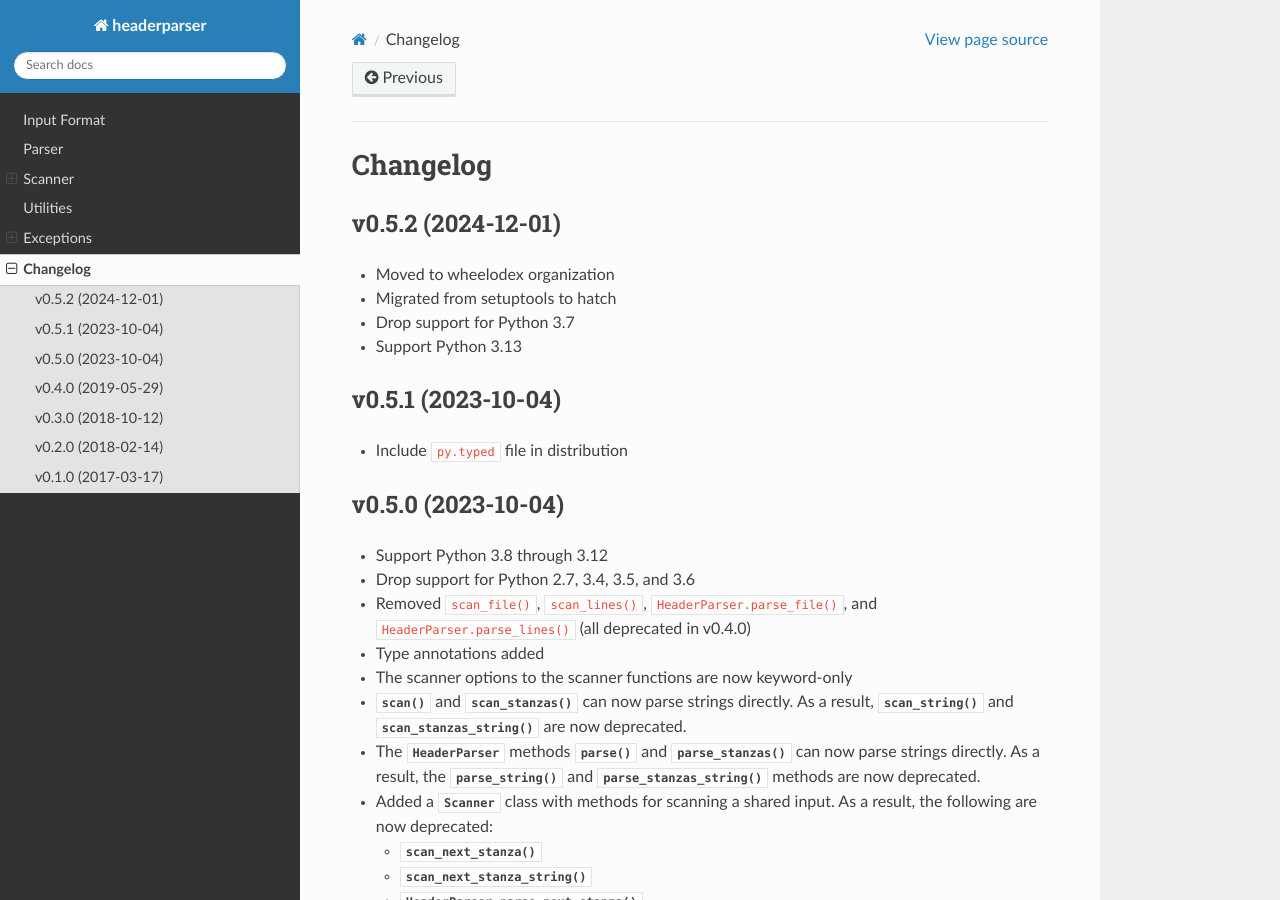
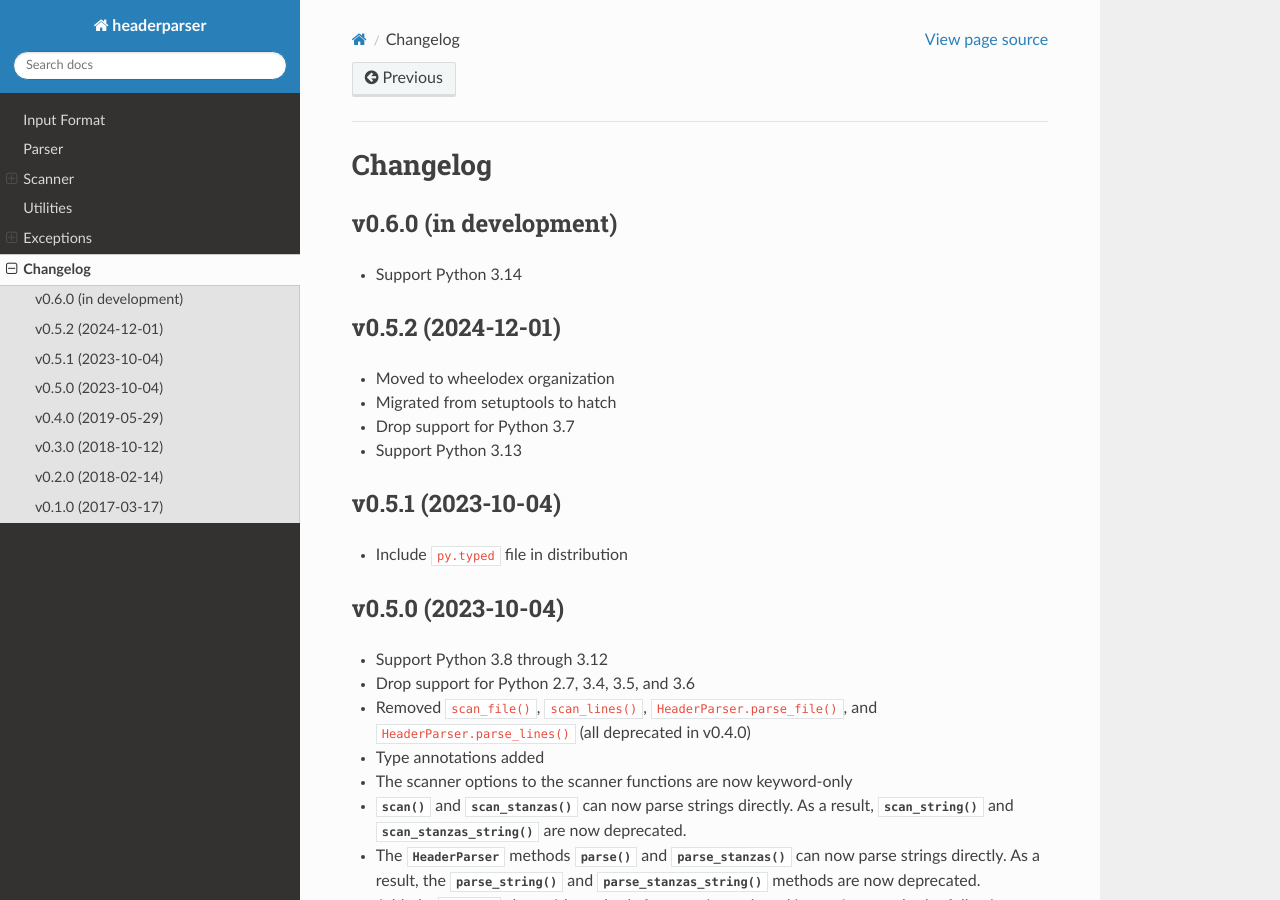
Before and after one commit to wheelodex/headerparser, a Sphinx documentation site: the page built from docs/changelog.rst, in a window 1280 px wide and 900 px high. Built offline with Sphinx 7.4.7 and the Read the Docs theme 3.1.0, drawn with Linux system fonts in a browser that asks for light colours.

Commit message:
Test against Python 3.14

```diff
--- a/CHANGELOG.md
+++ b/CHANGELOG.md
@@ -1,3 +1,7 @@
+v0.6.0 (in development)
+-----------------------
+- Support Python 3.14
+
 v0.5.2 (2024-12-01)
 -------------------
 - Moved to wheelodex organization
--- a/docs/changelog.rst
+++ b/docs/changelog.rst
@@ -2,6 +2,11 @@
 
 Changelog
 =========
+
+v0.6.0 (in development)
+-----------------------
+- Support Python 3.14
+
 
 v0.5.2 (2024-12-01)
 -------------------
--- a/pyproject.toml
+++ b/pyproject.toml
@@ -34,6 +34,7 @@
     "Programming Language :: Python :: 3.11",
     "Programming Language :: Python :: 3.12",
     "Programming Language :: Python :: 3.13",
+    "Programming Language :: Python :: 3.14",
     "Programming Language :: Python :: Implementation :: CPython",
     "Programming Language :: Python :: Implementation :: PyPy",
     "Intended Audience :: Developers",
--- a/src/headerparser/__init__.py
+++ b/src/headerparser/__init__.py
@@ -41,7 +41,7 @@
 )
 from .types import BOOL, lower, unfold
 
-__version__ = "0.5.2"
+__version__ = "0.6.0.dev1"
 __author__ = "John Thorvald Wodder II"
 __author_email__ = "headerparser@varonathe.org"
 __license__ = "MIT"
```
Also changed, not shown: 2 other files.
